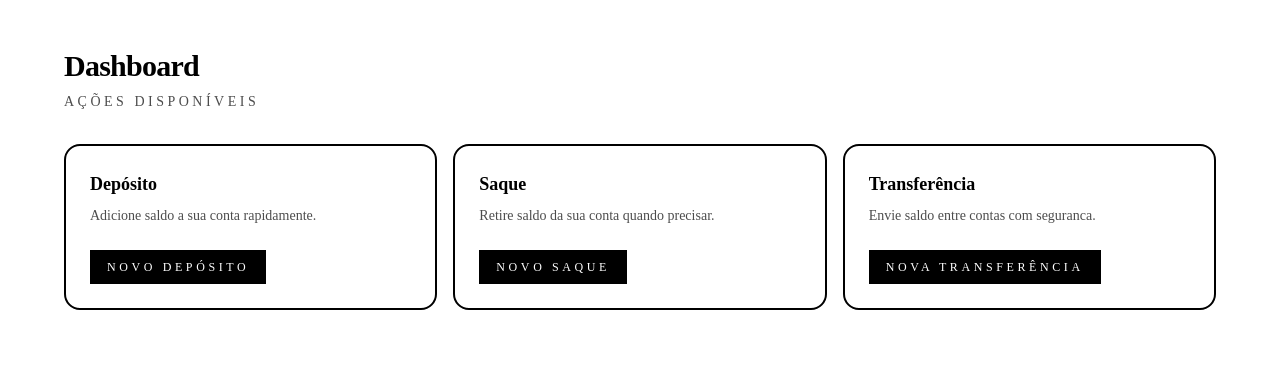
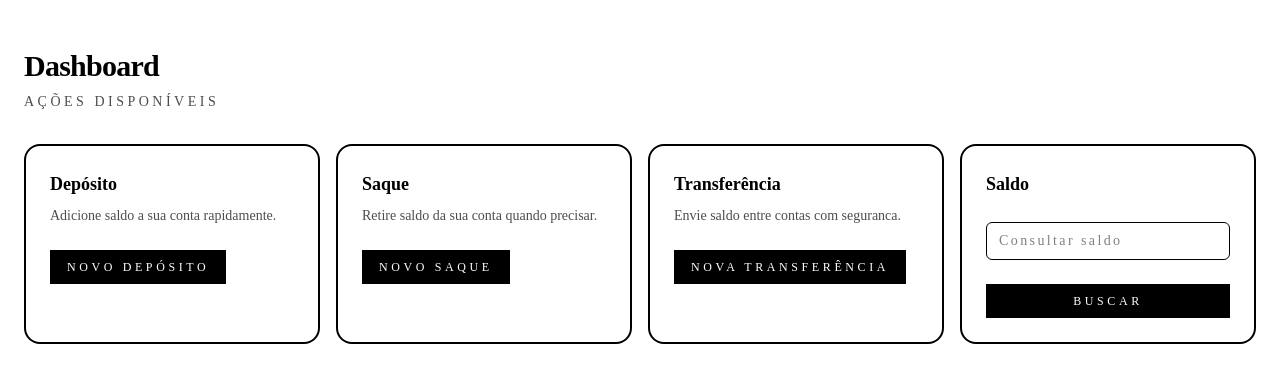
Before and after one commit to guiflr/bank, a Next.js app in the folder frontend/: page /dashboard in a window 1280 px wide. Shown: the top 382 px of the page. Built offline with nearby package versions, Linux system fonts and the light colour scheme.

Commit message:
feat: adiciona busca de saldo

```diff
--- /dev/null
+++ b/frontend/src/app/dashboard/BalanceCard.tsx
@@ -0,0 +1,65 @@
+"use client";
+
+import { useActionState, useMemo } from "react";
+
+import Input from "../components/Input";
+import { fetchBalance } from "./actions";
+
+type BalanceState = {
+  balanceCents: number | null;
+  error?: string;
+};
+
+const initialState: BalanceState = {
+  balanceCents: null,
+};
+
+export default function BalanceCard() {
+  const [state, formAction] = useActionState(fetchBalance, initialState);
+
+  const formattedBalance = useMemo(() => {
+    if (state.balanceCents === null) {
+      return null;
+    }
+    return new Intl.NumberFormat("pt-BR", {
+      style: "currency",
+      currency: "BRL",
+      minimumFractionDigits: 2,
+      maximumFractionDigits: 2,
+    }).format(state.balanceCents / 100);
+  }, [state.balanceCents]);
+
+  return (
+    <article className="relative rounded-2xl border-2 border-black bg-white p-6 dark:border-white dark:bg-black">
+      <h2 className="text-lg font-semibold">Saldo</h2>
+
+      {formattedBalance ? (
+        <p className="absolute right-6 top-6 text-sm uppercase tracking-[0.25em]">
+          {formattedBalance}
+        </p>
+      ) : null}
+
+      {state.error ? (
+        <p className="absolute right-6 top-6 text-sm text-red-700 dark:text-red-200">
+          {state.error}
+        </p>
+      ) : null}
+
+      <form className="mt-6 grid gap-4" action={formAction}>
+        <Input
+          name="account_id"
+          placeholder="Consultar saldo"
+          type="text"
+          required
+        />
+
+        <button
+          type="submit"
+          className="mt-2 border border-black bg-black px-4 py-2 text-xs uppercase tracking-[0.3em] text-white transition hover:cursor-pointer dark:border-white dark:bg-white dark:text-black"
+        >
+          Buscar
+        </button>
+      </form>
+    </article>
+  );
+}
--- a/frontend/src/app/dashboard/actions.ts
+++ b/frontend/src/app/dashboard/actions.ts
@@ -128,5 +128,52 @@ export async function transfer(formData: FormData) {
     redirect(`/dashboard?error=${encodeURIComponent(message)}`);
   }
 
-  redirect(`/dashboard?success=${encodeURIComponent("Transferência realizada")}`);
+  redirect(
+    `/dashboard?success=${encodeURIComponent("Transferência realizada")}`,
+  );
 }
+
+type BalanceState = {
+  balanceCents: number | null;
+  error?: string;
+};
+
+export async function fetchBalance(
+  _prevState: BalanceState,
+  formData: FormData,
+): Promise<BalanceState> {
+  const baseUrl = ensureBaseUrl();
+  const accountId = String(formData.get("account_id") || "").trim();
+
+  if (!accountId) {
+    return { balanceCents: null, error: "Conta inválida" };
+  }
+
+  const cookieStore = await cookies();
+  const token = cookieStore.get("access_token")?.value;
+  const response = await fetch(
+    `${baseUrl}/transactions/balance?account_id=${encodeURIComponent(accountId)}`,
+    {
+      method: "GET",
+      headers: {
+        ...(token ? { Authorization: `Bearer ${token}` } : {}),
+      },
+      cache: "no-store",
+    },
+  );
+  const data = (await response.json()) as {
+    balance?: number;
+    message?: string;
+  };
+
+  if (!response.ok && data.message) {
+    return { balanceCents: null, error: data.message };
+  }
+
+  const balance = Number(data.balance);
+  if (!Number.isFinite(balance)) {
+    return { balanceCents: null, error: "Saldo inválido" };
+  }
+
+  return { balanceCents: balance };
+}
--- a/frontend/src/app/dashboard/page.tsx
+++ b/frontend/src/app/dashboard/page.tsx
@@ -2,6 +2,7 @@ import DepositModal from "./DepositModal";
 import WithdrawModal from "./WithdrawModal";
 import Notification from "../components/Notification";
 import TransferModal from "./TransferModal";
+import BalanceCard from "./BalanceCard";
 
 type DashboardPageProps = {
   searchParams?: Promise<{
@@ -17,7 +18,7 @@ export default async function Dashboard({ searchParams }: DashboardPageProps) {
 
   return (
     <main className="min-h-screen bg-white px-6 py-12 text-black dark:bg-black dark:text-white">
-      <div className="mx-auto flex w-full max-w-6xl flex-col gap-8">
+      <div className="mx-auto flex w-full max-w-7xl flex-col gap-8">
         <header className="flex flex-col gap-2">
           <h1 className="text-3xl font-semibold tracking-tight">Dashboard</h1>
           <p className="text-sm uppercase tracking-[0.25em] text-black/70 dark:text-white/70">
@@ -28,7 +29,7 @@ export default async function Dashboard({ searchParams }: DashboardPageProps) {
         {error ? <Notification message={error} variant="error" /> : null}
         {success ? <Notification message={success} variant="success" /> : null}
 
-        <section className="grid gap-4 lg:grid-cols-3">
+        <section className="grid gap-4 lg:grid-cols-4">
           <article className="rounded-2xl border-2 border-black bg-white p-6 dark:border-white dark:bg-black">
             <h2 className="text-lg font-semibold">Depósito</h2>
             <p className="mt-2 text-sm text-black/70 dark:text-white/70">
@@ -52,6 +53,8 @@ export default async function Dashboard({ searchParams }: DashboardPageProps) {
             </p>
             <TransferModal />
           </article>
+
+          <BalanceCard />
         </section>
       </div>
     </main>
```
